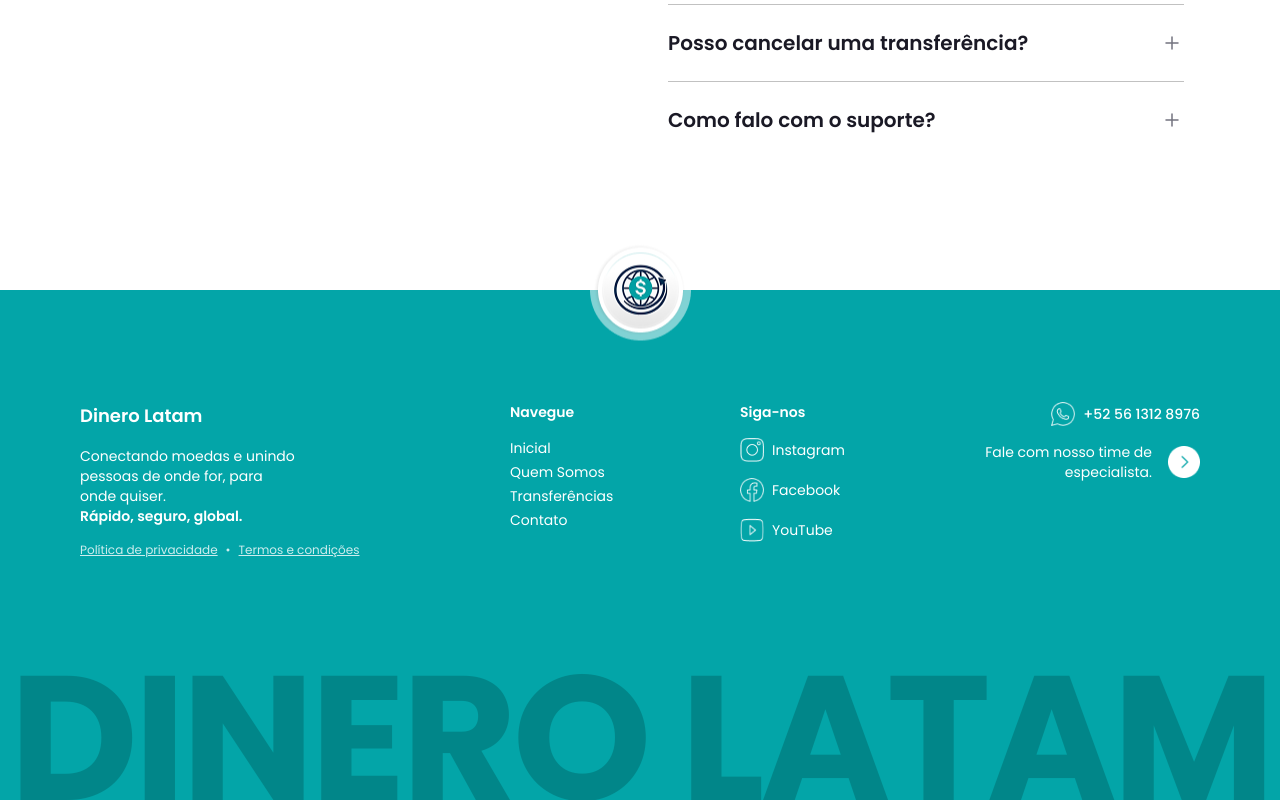
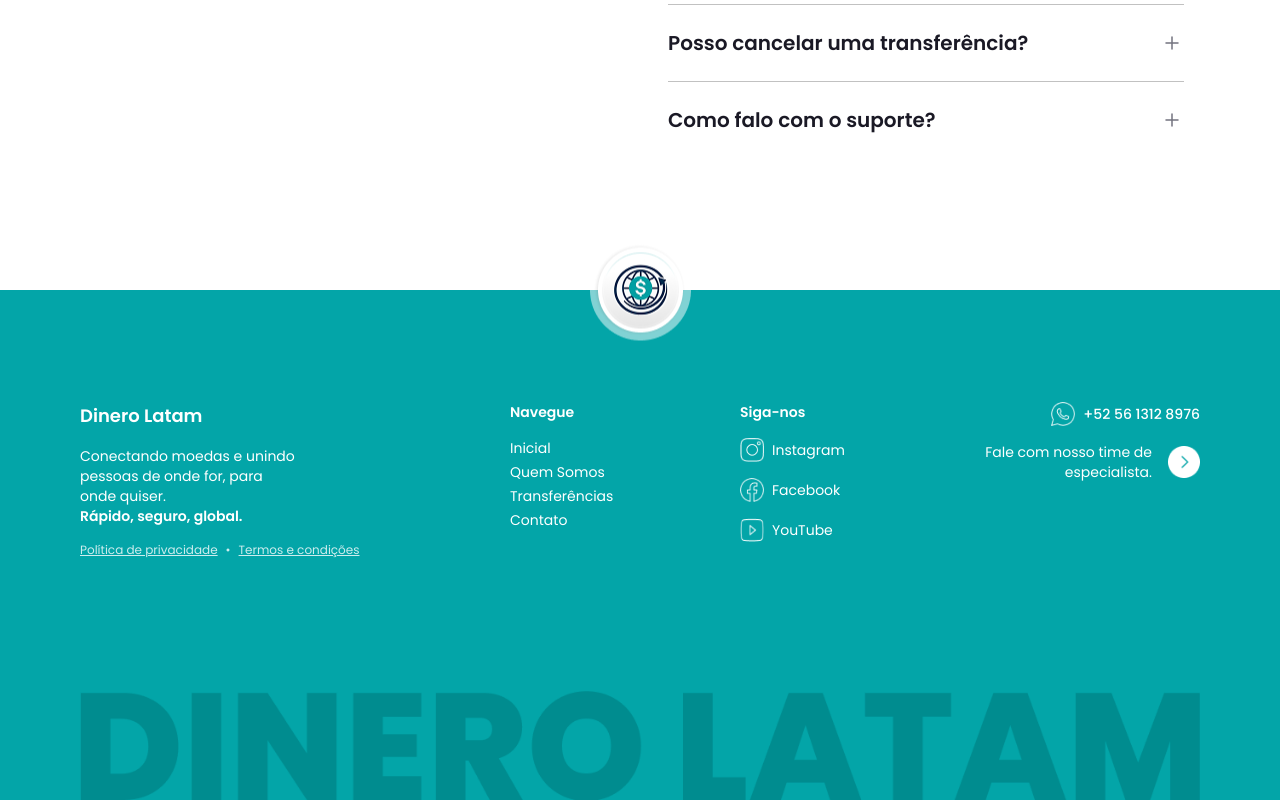
Before and after one commit to thaynathauany/FrontTailwind, a Next.js app: page / in a window 1280 px wide. Shown: the part 3506-4306 px from the top of the page. Built offline with nearby package versions, Linux system fonts and the light colour scheme.

Commit message:
fix: altera marca dágua para imagem

```diff
--- a/src/components/layout/Footer/Footer.tsx
+++ b/src/components/layout/Footer/Footer.tsx
@@ -82,8 +82,14 @@
                 </div>
 
                 {/* Marca d’água */}
-                <div className="w-[1440px] absolute bottom-0 left-1/2 -translate-x-1/2 text-[177px] font-extrabold opacity-50 text-btnsecondary text-center z-[-1] pointer-events-none leading-none tracking-tight">
-                    <span className="block translate-y-[15%]">{t("watermark")}</span>
+                <div className="absolute bottom-0 left-0 right-0 z-[-1] pointer-events-none">
+                    <div className="mx-auto max-w-[1440px] px-4 md:px-12 lg:px-[80px]">
+                        <img
+                            src="/images/logos/dinerolatam-footer.png"
+                            alt="Marca d’água"
+                            className="w-[1333px] max-w-full"
+                        />
+                    </div>
                 </div>
             </footer>
 
```
Also changed, not shown: public/images/logos/dinerolatam-footer.png (added).
